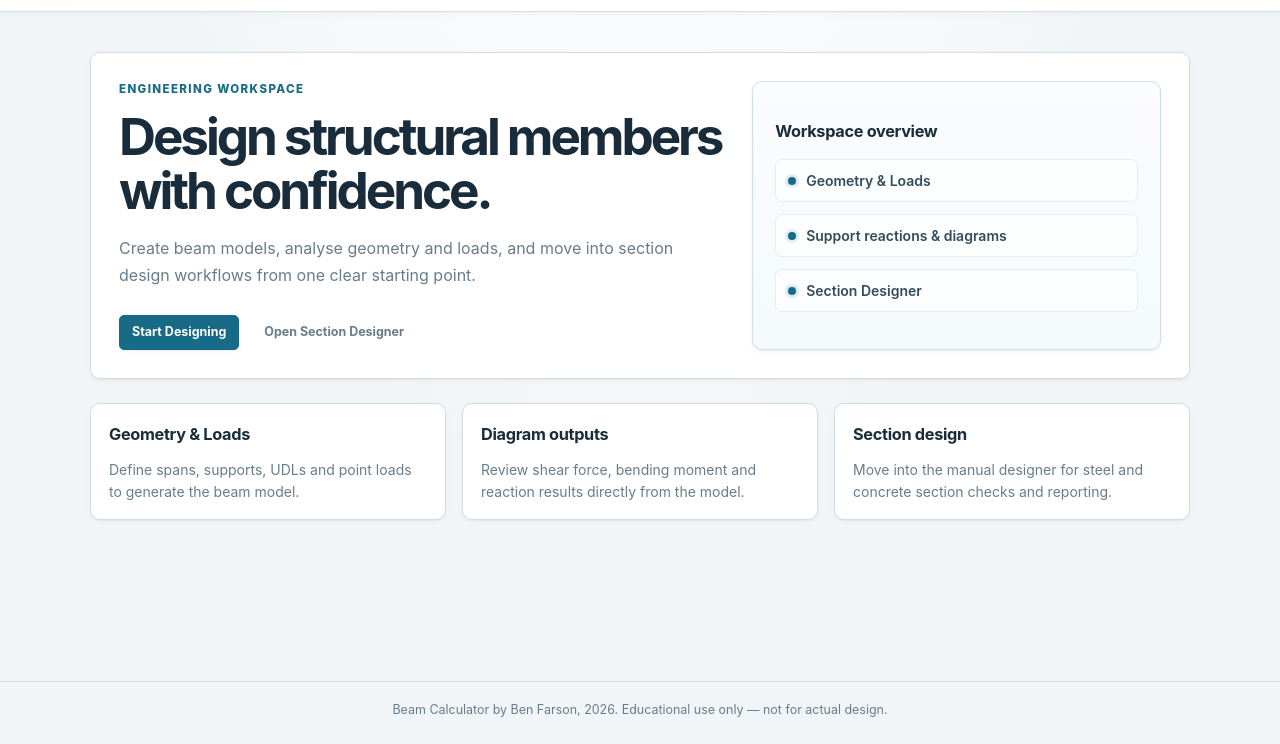
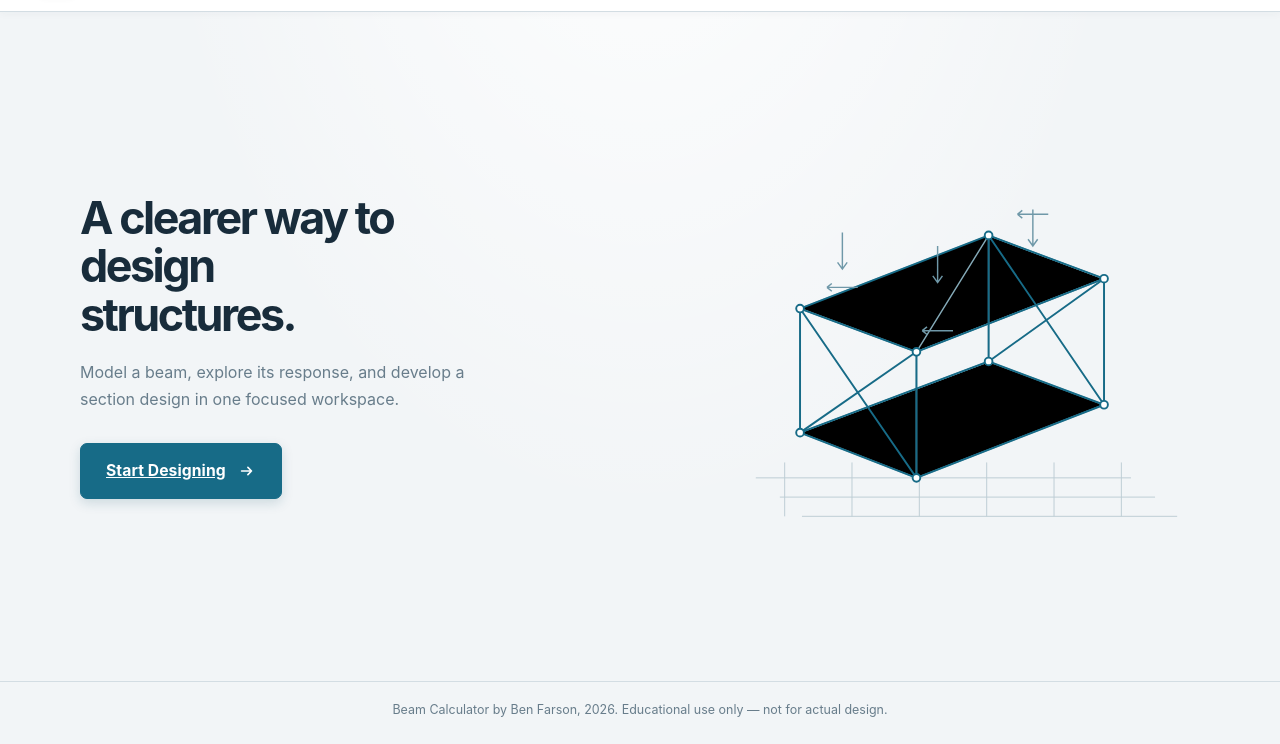
Before and after one commit to BenFarson04/section-studio, a website: page html/start.html in a window 1280 px wide. Shown: the part 56-800 px from the top of the page. Drawn offline with Linux system fonts and the light colour scheme.

Commit message:
start page changes

```diff
--- a/html/start.html
+++ b/html/start.html
@@ -12,143 +12,140 @@
       flex-direction: column;
     }
 
-    .start-shell {
-      width: min(1100px, calc(100% - 32px));
-      margin: 40px auto 24px;
+    .start-main {
+      display: grid;
+      width: min(1120px, calc(100% - 40px));
       flex: 1;
+      align-items: center;
+      margin: 0 auto;
+      padding: clamp(40px, 8vh, 88px) 0;
     }
 
     .start-hero {
       display: grid;
-      grid-template-columns: minmax(0, 1.2fr) minmax(280px, 0.8fr);
-      gap: 20px;
-      align-items: stretch;
-      padding: 28px;
-    }
-
-    .start-hero__content {
-      display: flex;
-      flex-direction: column;
-      justify-content: center;
-    }
-
-    .eyebrow {
-      margin: 0 0 12px;
-      color: var(--accent);
-      font-size: 0.72rem;
-      font-weight: 800;
-      letter-spacing: 0.12em;
-      text-transform: uppercase;
-    }
-
-    .start-hero h1 {
-      margin: 0;
-      color: var(--ink);
-      font-size: clamp(2.4rem, 4vw, 4rem);
-      line-height: 1.04;
-      letter-spacing: -0.06em;
+      grid-template-columns: minmax(0, 1fr) minmax(320px, 0.92fr);
+      align-items: center;
+      gap: clamp(32px, 6vw, 76px);
     }
 
     .start-copy {
-      margin: 18px 0 0;
-      max-width: 60ch;
+      max-width: 510px;
+    }
+
+    .start-copy h1 {
+      max-width: 11ch;
+      margin: 0;
+      color: var(--ink);
+      font-size: clamp(2.35rem, 3.5vw, 3.35rem);
+      line-height: 1.08;
+      letter-spacing: -0.055em;
+    }
+
+    .start-copy p {
+      max-width: 43ch;
+      margin: 20px 0 0;
       color: var(--ink-muted);
       font-size: 1rem;
       line-height: 1.7;
     }
 
-    .cta-row {
-      display: flex;
-      flex-wrap: wrap;
+    .start-action {
+      display: inline-flex;
+      align-items: center;
+      justify-content: center;
       gap: 12px;
-      margin-top: 26px;
+      min-height: 56px;
+      margin-top: 30px;
+      padding: 15px 25px;
+      border-radius: var(--radius-md);
+      font-size: 0.98rem;
+      font-weight: 700;
+      letter-spacing: 0.005em;
+      box-shadow: 0 4px 12px rgba(16, 83, 108, 0.17);
+      transition: transform var(--t-fast), box-shadow var(--t-fast);
     }
 
-    .btn {
-      text-decoration: none;
+    .start-action:hover {
+      box-shadow: 0 7px 18px rgba(16, 83, 108, 0.22);
+      transform: translateY(-2px);
     }
 
-    .preview-card {
-      display: flex;
-      flex-direction: column;
-      justify-content: center;
-      min-height: 240px;
-      padding: 22px;
-      border: 1px solid var(--rule-medium);
-      border-radius: var(--radius-lg);
-      background: linear-gradient(180deg, var(--paper-3), #f4fafc 100%);
-      box-shadow: var(--shadow-1);
+    .start-action svg {
+      width: 18px;
+      height: 18px;
     }
 
-    .preview-card__title {
-      margin: 0 0 16px;
-      color: var(--ink);
-      font-size: 1.02rem;
-      font-weight: 700;
-      letter-spacing: -0.02em;
+    .structure-art {
+      width: 100%;
+      max-height: 430px;
+      overflow: visible;
+      color: var(--accent);
     }
 
-    .preview-list {
-      display: grid;
-      gap: 12px;
-      margin: 0;
-      padding: 0;
-      list-style: none;
+    .structure-art .frame {
+      fill: none;
+      stroke: currentColor;
+      stroke-linecap: round;
+      stroke-linejoin: round;
+      stroke-width: 2;
     }
 
-    .preview-list li {
-      display: flex;
-      align-items: center;
-      gap: 10px;
-      padding: 10px 12px;
-      border: 1px solid var(--rule-soft);
-      border-radius: var(--radius-md);
-      color: var(--ink-2);
-      background: rgba(255,255,255,0.7);
-      font-weight: 600;
+    .structure-art .secondary {
+      stroke: #85aab8;
+      stroke-width: 1.5;
     }
 
-    .preview-list li::before {
-      content: "";
-      width: 8px;
-      height: 8px;
-      border-radius: 50%;
-      background: var(--accent);
-      box-shadow: 0 0 0 3px rgba(23, 107, 135, 0.12);
+    .structure-art .fine {
+      stroke: #bdcdd4;
+      stroke-width: 1;
     }
 
-    .feature-grid {
-      display: grid;
-      grid-template-columns: repeat(3, minmax(0, 1fr));
-      gap: 16px;
-      margin-top: 24px;
+    .structure-art .node {
+      fill: #fff;
+      stroke: currentColor;
+      stroke-width: 2;
     }
 
-    .feature-card {
-      padding: 18px 18px 16px;
+    .structure-art .load {
+      fill: none;
+      stroke: #6f98a8;
+      stroke-width: 1.5;
     }
 
-    .feature-card h2 {
-      margin: 0;
-      color: var(--ink);
-      font-size: 1.02rem;
-      letter-spacing: -0.02em;
+    @media (max-width: 760px) {
+      .start-main {
+        width: min(560px, calc(100% - 36px));
+        padding: 54px 0 42px;
+      }
+
+      .start-hero {
+        grid-template-columns: 1fr;
+        gap: 28px;
+      }
+
+      .start-copy h1 {
+        max-width: 13ch;
+        font-size: clamp(2.25rem, 8vw, 3rem);
+      }
+
+      .structure-art {
+        width: min(100%, 430px);
+        max-height: 300px;
+        justify-self: center;
+      }
     }
 
-    .feature-card p {
-      margin: 12px 0 0;
-      color: var(--ink-muted);
-      line-height: 1.6;
-    }
-
-    @media (max-width: 820px) {
-      .start-hero,
-      .feature-grid {
-        grid-template-columns: 1fr;
+    @media (max-width: 420px) {
+      .start-main {
+        width: calc(100% - 32px);
       }
 
-      .start-shell {
-        margin-top: 24px;
+      .start-copy h1 {
+        font-size: 2.2rem;
+      }
+
+      .start-action {
+        width: 100%;
       }
     }
   </style>
@@ -157,54 +154,62 @@
   <div class="bg-paper" aria-hidden="true"></div>
 
   <header class="topbar">
-    <div class="brand">
-      <div class="brand-mark" aria-hidden="true">∫</div>
-      <div class="brand-text">
-        <div class="brand-title">Section Studio</div>
-      </div>
-    </div>
+    <a class="brand-home" href="start.html" aria-label="Section Studio home">
+      <span class="brand">
+        <span class="brand-mark" aria-hidden="true">∫</span>
+        <span class="brand-text">
+          <span class="brand-title">Section Studio</span>
+        </span>
+      </span>
+    </a>
   </header>
 
-  <main class="start-shell">
-    <section class="card start-hero">
-      <div class="start-hero__content">
-        <p class="eyebrow">Engineering workspace</p>
-        <h1>Design structural members with confidence.</h1>
-        <p class="start-copy">
-          Create beam models, analyse geometry and loads, and move into section design workflows
-          from one clear starting point.
-        </p>
-        <div class="cta-row">
-          <a href="index.html" class="btn btn--primary">Start Designing</a>
-          <a href="manualDesigner.html" class="btn btn--ghost">Open Section Designer</a>
-        </div>
+  <main class="start-main">
+    <section class="start-hero" aria-labelledby="welcome-heading">
+      <div class="start-copy">
+        <h1 id="welcome-heading">A clearer way to design structures.</h1>
+        <p>Model a beam, explore its response, and develop a section design in one focused workspace.</p>
+        <a href="index.html" class="btn btn--primary start-action">
+          Start Designing
+          <svg viewBox="0 0 20 20" aria-hidden="true">
+            <path d="M4 10h11m-4-4 4 4-4 4" fill="none" stroke="currentColor" stroke-width="1.8" stroke-linecap="round" stroke-linejoin="round" />
+          </svg>
+        </a>
       </div>
 
-      <div class="preview-card" aria-label="Section Studio workflow overview">
-        <h2 class="preview-card__title">Workspace overview</h2>
-        <ul class="preview-list">
-          <li>Geometry &amp; Loads</li>
-          <li>Support reactions &amp; diagrams</li>
-          <li>Section Designer</li>
-        </ul>
-      </div>
-    </section>
-
-    <section class="feature-grid" aria-label="Product overview cards">
-      <article class="card feature-card">
-        <h2>Geometry &amp; Loads</h2>
-        <p>Define spans, supports, UDLs and point loads to generate the beam model.</p>
-      </article>
-
-      <article class="card feature-card">
-        <h2>Diagram outputs</h2>
-        <p>Review shear force, bending moment and reaction results directly from the model.</p>
-      </article>
-
-      <article class="card feature-card">
-        <h2>Section design</h2>
-        <p>Move into the manual designer for steel and concrete section checks and reporting.</p>
-      </article>
+      <svg class="structure-art" viewBox="0 0 520 420" role="img" aria-labelledby="structure-title">
+        <title id="structure-title">Structural frame wireframe</title>
+        <g class="fine">
+          <path d="M58 346h390M83 366h390M106 386h390" />
+          <path d="M88 330v56m70-56v56m70-56v56m70-56v56m70-56v56m70-56v56" />
+        </g>
+        <g class="secondary">
+          <path d="M104 299 225 346 420 270 300 225Z" />
+          <path d="M104 170 225 215 420 139 300 94Z" />
+          <path d="M104 299V170m121 176V215m195 55V139M300 225V94" />
+          <path d="M104 170 225 215 300 94m-75 121 195-76M104 299l196-74m0-131 120 45" />
+        </g>
+        <g class="frame">
+          <path d="M104 299 225 346 420 270 300 225Z" />
+          <path d="M104 170 225 215 420 139 300 94Z" />
+          <path d="M104 299V170m121 176V215m195 55V139M300 225V94" />
+          <path d="M104 170 225 346m0-131L104 299m196-74L420 139m0 131L300 94" />
+        </g>
+        <g class="node">
+          <circle cx="104" cy="170" r="4" />
+          <circle cx="225" cy="215" r="4" />
+          <circle cx="300" cy="94" r="4" />
+          <circle cx="420" cy="139" r="4" />
+          <circle cx="104" cy="299" r="4" />
+          <circle cx="225" cy="346" r="4" />
+          <circle cx="300" cy="225" r="4" />
+          <circle cx="420" cy="270" r="4" />
+        </g>
+        <g class="load">
+          <path d="M148 91v38m-5-7 5 7 5-7M247 105v38m-5-7 5 7 5-7M346 67v38m-5-7 5 7 5-7" />
+          <path d="M132 148h32m-32 0 5-4m-5 4 5 4M231 193h32m-32 0 5-4m-5 4 5 4M330 72h32m-32 0 5-4m-5 4 5 4" />
+        </g>
+      </svg>
     </section>
   </main>
 
--- a/styleV2.css
+++ b/styleV2.css
@@ -146,6 +146,24 @@ input[type="date"],
   min-width: 0;
 }
 
+.brand-home {
+  display: inline-flex;
+  flex: 0 0 auto;
+  border-radius: var(--radius-md);
+  color: inherit;
+  text-decoration: none;
+  transition: opacity var(--t-fast);
+}
+
+.brand-home:hover {
+  opacity: 0.84;
+}
+
+.brand-home:focus-visible {
+  outline: 2px solid var(--accent);
+  outline-offset: 4px;
+}
+
 .brand-mark {
   position: relative;
   display: grid;
```
Also changed, not shown: html/index.html (+8 -6 lines), html/manualDesigner.html (+8 -6 lines).
